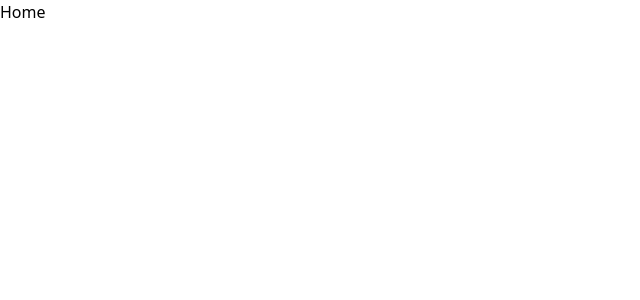
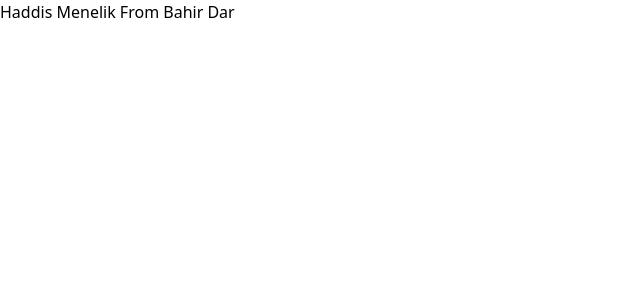
Before and after one commit to addispic/advance-nextjs-authentication, a Next.js app: page / in a window 1280 px wide. Shown: the top 300 px of the page, without its empty margins (0-640 px from the left). Built offline with nearby package versions, Linux system fonts and the light colour scheme; no server answers.

Commit message:
tanstack project introduction

```diff
--- a/app/page.tsx
+++ b/app/page.tsx
@@ -1,3 +1,22 @@
+"use client";
+import { useQuery } from "@tanstack/react-query";
+
+// interface
+interface User {
+  id: number;
+  email: string;
+  name: string;
+}
+
 export default function Home() {
-  return <div>Home</div>;
+  const { data } = useQuery<User[]>({
+    queryKey: ["users"],
+    queryFn: () =>
+      fetch("https://jsonplaceholder.typicode.com/users").then((res) =>
+        res.json()
+      ),
+    select: (users) => users.map((user) => ({ id: user.id, name: user.name })),
+  });
+  console.log(data);
+  return <div>Haddis Menelik From Bahir Dar</div>;
 }
```
